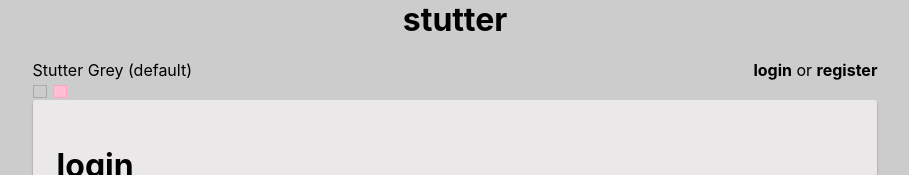
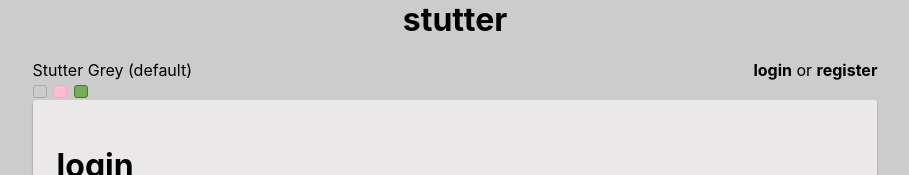
Before and after one commit to detri/stutter, a React (Create React App) app in the folder web/: page /login in a window 1280 px wide. Shown: the top 175 px of the page, without its empty margins (185-1094 px from the left). Built offline with nearby package versions, Linux system fonts and the light colour scheme.

Commit message:
added theme saving and a new theme

```diff
--- a/web/src/Display.js
+++ b/web/src/Display.js
@@ -90,6 +90,7 @@ export const ThemeButton = styled.button`
   height: 1em;
   width: 1em;
   margin-right: 0.5em;
+  border-radius: 3px;
 `;
 
 export const LoginStatus = styled.div`
@@ -185,8 +186,8 @@ export const PostContainer = styled.div`
   box-sizing: border-box;
   margin-top: 1.5em;
   padding-left: 1.5em;
-  border-top: 1px solid #aaa;
-  border-bottom: 1px solid #aaa;
+  border-top: 1px solid ${props => props.theme.darken};
+  border-bottom: 1px solid ${props => props.theme.darken};
 `;
 
 export const PostContent = styled.p`
--- a/web/src/Layout.js
+++ b/web/src/Layout.js
@@ -19,15 +19,25 @@ import LoginOrRegister from './LoginOrRegister';
 
 class Layout extends Component {
   state = {
-    theme: themeHelper.currentTheme,
-    themeName: themeHelper.currentThemeName
+    theme: themeHelper.themes[0].colors,
+    themeName: themeHelper.themes[0].name
+  }
+
+  componentDidMount() {
+    const theme = themeHelper.getSavedTheme();
+    this.setState({
+      theme: theme.colors,
+      themeName: theme.name
+    });
   }
 
   updateTheme = id => {
     themeHelper.updateTheme(id);
+    themeHelper.saveSelectedTheme();
+    const theme = themeHelper.getCurrentTheme();
     this.setState({
-      theme: themeHelper.currentTheme,
-      themeName: themeHelper.currentThemeName
+      theme: theme.colors,
+      themeName: theme.name
     });
   }
 
--- a/web/src/ThemeHelper.js
+++ b/web/src/ThemeHelper.js
@@ -18,15 +18,42 @@ class ThemeHelper {
           lighten: '#fff0f5',
           darken: '#ffa4c2'
         }
+      },
+      {
+        name: 'Gloriously Green',
+        colors: {
+          bg: '#77ab59',
+          main: '#c9df8a',
+          lighten: '#f0f7da',
+          darken: '#36802d'
+        }
       }
     ];
-    this.currentTheme = this.themes[0].colors;
-    this.currentThemeName = this.themes[0].name;
+    this.currentTheme = 0;
   }
 
   updateTheme(id) {
-    this.currentTheme = this.themes[id].colors;
-    this.currentThemeName = this.themes[id].name;
+    this.currentTheme = id;
+  }
+
+  getCurrentTheme() {
+    return this.themes[this.currentTheme];
+  }
+
+  getTheme(id) {
+    return this.themes[id];
+  }
+
+  saveSelectedTheme() {
+    localStorage.setItem("stutterTheme", this.currentTheme.toString());
+  }
+
+  getSavedTheme() {
+    const themeId = localStorage.getItem("stutterTheme");
+    if (themeId) {
+      return this.getTheme(parseInt(themeId));
+    }
+    return this.getTheme(0);
   }
 }
 
```
